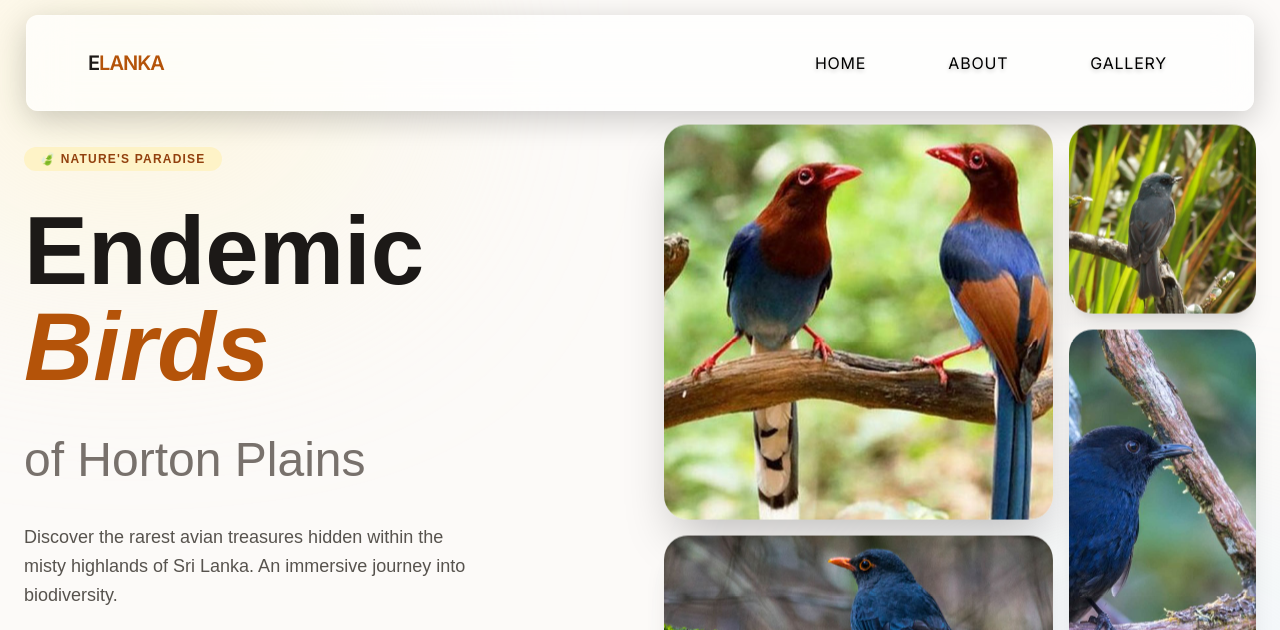
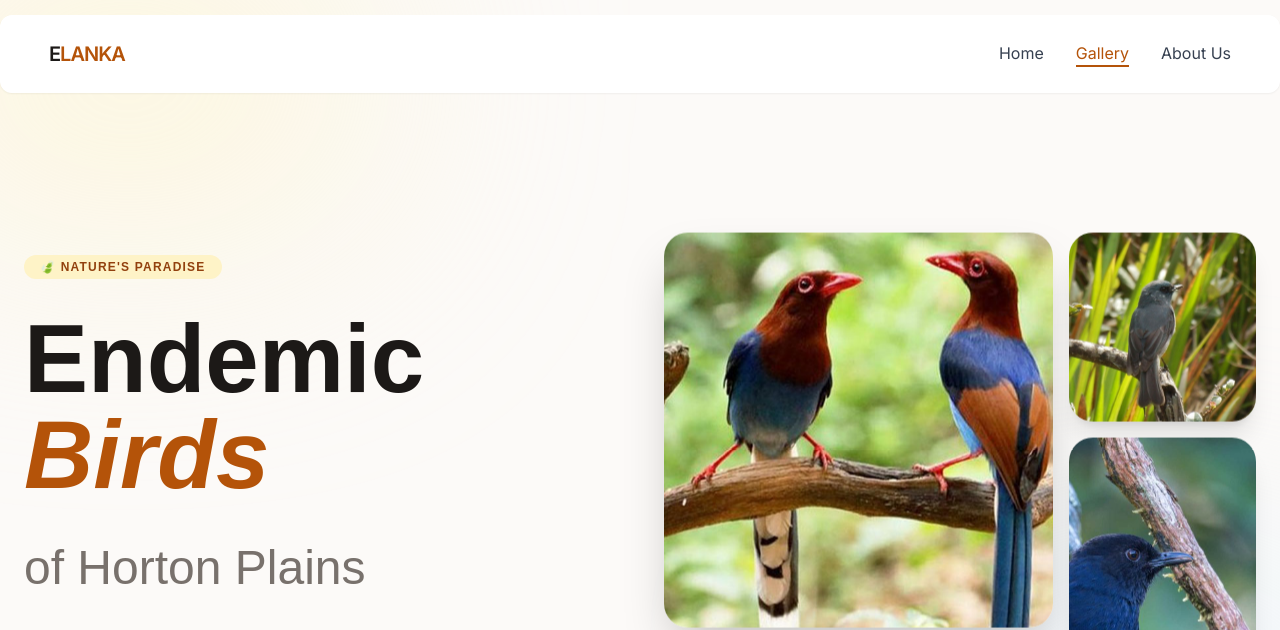
Before and after one commit to heshansandalka/Sky-Plains, a plain HTML site: page index.html in a window 1280 px wide. Shown: the top 630 px of the page. Drawn offline with nearby package versions, Linux system fonts and the light colour scheme.

Commit message:
update index

```diff
--- a/index.html
+++ b/index.html
@@ -14,19 +14,14 @@
     <div class="fixed top-[-10%] left-[-10%] w-[40%] h-[40%] rounded-full bg-amber-100/50 blur-[120px] -z-10"></div>
     <div class="fixed bottom-[-10%] right-[-10%] w-[40%] h-[40%] rounded-full bg-sky-100/50 blur-[120px] -z-10"></div>
 
-    <nav class="nav-glass">
-        <div class="max-w-6xl mx-auto px-6 flex justify-between items-center h-16">
-            <div class="text-xl font-bold tracking-tighter">E<span class="text-amber-700">LANKA</span></div>
-            <ul id="nav-menu" class="hidden md:flex gap-8 font-medium text-sm uppercase tracking-widest">
-
-                <li><a href="index.html" class="nav-link active">Home</a></li>
-                <li><a href="about.html" class="nav-link">About</a></li>
-                <li><a href="gallery.html" class="nav-link">Gallery</a></li>
-
-            </ul>
-            <button class="md:hidden text-2xl">☰</button>
-        </div>
-    </nav>
+   <nav class="w-full p-6 flex justify-between items-center bg-white shadow-sm px-12">
+     <div class="text-xl font-bold tracking-tighter">E<span class="text-amber-700">LANKA</span></div>
+    <div class="flex gap-8 font-medium text-gray-700">
+        <a href="index.html" class="hover:text-amber-700">Home</a>
+        <a href="gallery.html" class="text-amber-700 border-b-2 border-amber-700">Gallery</a>
+        <a href="about.html" class="hover:text-amber-700">About Us</a>
+    </div>
+</nav>
 
 
     <main class="relative pt-20">
```
